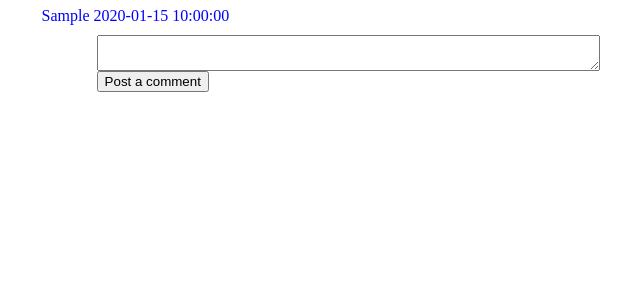
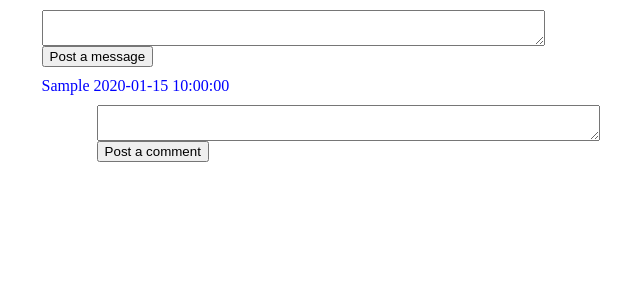
Before and after one commit to alm958/the_wall, a Flask app: template templates/wall.html in a window 1280 px wide. Shown: the part 43-343 px from the top of the page, without its empty margins (166-806 px from the left). Run offline with Flask 2, Linux system fonts and the light colour scheme; the template is opened without the code that fills it: most values are stand-ins (such as "Sample title", 1, 10 or a date in 2020).

Commit message:
working wall no extra credit yet

```diff
--- a/server.py
+++ b/server.py
@@ -111,6 +111,13 @@ def new_comment():
     mysql.query_db(comment_query, comment_data)
     return redirect('/main')
 
+@app.route('/message', methods=['POST'])
+def new_message():
+    message_query = "INSERT INTO messages (message, user_id, created_at, updated_at) VALUES(:message, :user_id, NOW(), NOW());"
+    message_data = {'message':request.form['message'], 'user_id' :session['userid']['id']}
+    mysql.query_db(message_query, message_data)
+    return redirect('/main')
+
 
 if __name__ == "__main__":
     app.run(debug=True)
--- a/static/styles/master.css
+++ b/static/styles/master.css
@@ -52,3 +52,6 @@ header p{
     width: 70%;
     margin: auto;
 }
+.new_message{
+    margin: 10px 0 10px 5px
+}
--- a/templates/wall.html
+++ b/templates/wall.html
@@ -9,6 +9,12 @@
                 <form class='logout' action="/logout" method="post"> Welcome {{name}}  <input class='logout' type="submit" name="logout" value="logout"></form>
         </header>
         <div class="main">
+            <div class="new_message">
+                <form class="new_message" action="/message" method="post">
+                    <textarea class="form-control" type='text' name='message' rows="2" cols="60"></textarea><br>
+                    <input type="submit" name="submit" value="Post a message">
+                </form>
+            </div>
             {% for i in range(wall_content | length)%}
                 {% if i == 0 %}
                     <div class="message">
```
Also changed, not shown: 1 other file.
